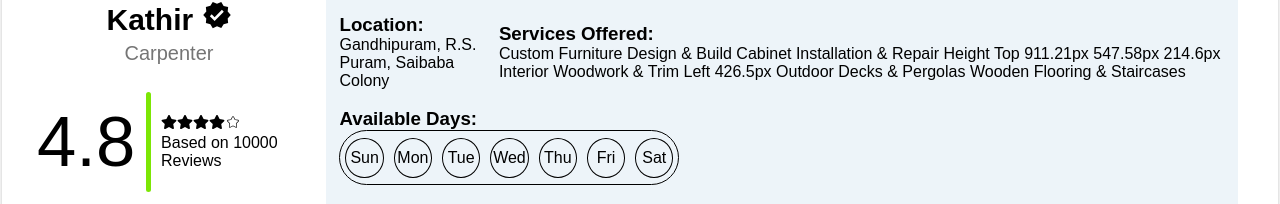
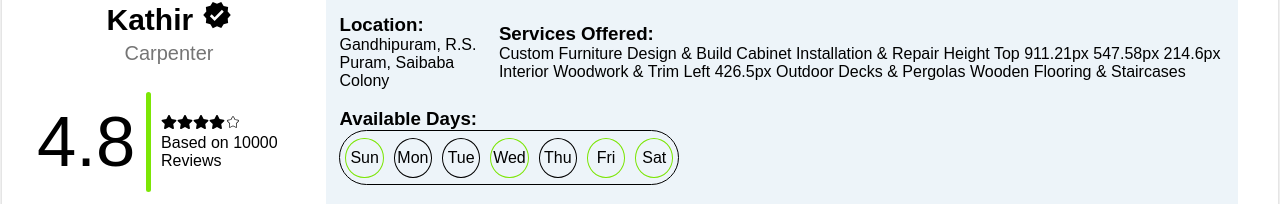
Before and after one commit to yusuf0205/AskIT, a React (Create React App) app in the folder askit/: page / in a window 1280 px wide. Shown: the part 428-632 px from the top of the page. Built offline with nearby package versions, Linux system fonts and the light colour scheme; the HTML template or start-up script is replaced by a standard one.

Commit message:
95% done

```diff
--- a/askit/src/Component/Profile/profile.css
+++ b/askit/src/Component/Profile/profile.css
@@ -150,7 +150,7 @@
 .line {
   width: 5px;
   height: 100px;
-  background: #7CE605;
+  background: #7ce605;
   border-radius: 5px;
 }
 
@@ -164,7 +164,8 @@
   background: transparent;
 }
 
-.review-number, .star{
+.review-number,
+.star {
   margin-left: 10px;
 }
 .posted {
@@ -187,7 +188,7 @@
   border-radius: 20px;
 }
 
-.content{
+.content {
   display: flex;
   flex-direction: column;
   justify-content: flex-start;
@@ -198,23 +199,23 @@
   border-radius: 20px;
 }
 
-.special{
+.special {
   display: flex;
   justify-content: space-evenly;
   align-items: center;
 }
 
-.box-plot{
+.box-plot {
   display: flex;
   justify-content: flex-start;
   align-items: center;
-  width:340px;
-  height:55px;
-  border-radius:36px;
+  width: 340px;
+  height: 55px;
+  border-radius: 36px;
   border: 1px solid #000000;
 }
 
-.day{
+.day {
   display: flex;
   justify-content: center;
   align-items: center;
@@ -222,7 +223,17 @@
   height: 40px;
   border-radius: 50%;
   margin: 5px;
-  border: 1px solid #000000;
+  border: 1.5px solid #000000;
+}
+
+.day.available {
+  border-color: #7ce605;
+}
+
+.day.available:hover {
+  cursor: pointer;
+  background: #7ce605;
+  border-color: none;
 }
 
 .special2 {
@@ -233,7 +244,7 @@
   height: 50px;
 }
 
-.call{
+.call {
   display: flex;
   justify-content: space-around;
   align-items: center;
@@ -246,17 +257,17 @@
   cursor: pointer;
 }
 
-.callsym{
+.callsym {
   display: flex;
   justify-content: center;
   align-items: center;
   width: 30px;
   height: 30px;
   border-radius: 50%;
-  background: #7CE605;
+  background: #7ce605;
 }
 
-.price{
+.price {
   margin-left: auto;
   display: flex;
   justify-content: space-around;
@@ -270,12 +281,12 @@
   cursor: pointer;
 }
 
-.pricesym{
+.pricesym {
   display: flex;
   justify-content: center;
   align-items: center;
   width: 30px;
   height: 30px;
   border-radius: 50%;
-  background: #7CE605;
+  background: #7ce605;
 }
--- a/askit/src/Component/Profile/profile.jsx
+++ b/askit/src/Component/Profile/profile.jsx
@@ -95,13 +95,83 @@ const Profile = () => {
               <div className="working-hours">
                 <h3>Available Days:</h3>
                 <div className="box-plot">
-                  <div className="day">Sun</div>
-                  <div className="day">Mon</div>
-                  <div className="day">Tue</div>
-                  <div className="day">Wed</div>
-                  <div className="day">Thu</div>
-                  <div className="day">Fri</div>
-                  <div className="day">Sat</div>
+                  <div
+                    className={`day ${
+                      data.availableDays
+                        .map((d) => d.toLowerCase())
+                        .includes("sunday")
+                        ? "available"
+                        : ""
+                    }`}
+                  >
+                    Sun
+                  </div>
+                  <div
+                    className={`day ${
+                      data.availableDays
+                        .map((d) => d.toLowerCase())
+                        .includes("monday")
+                        ? "available"
+                        : ""
+                    }`}
+                  >
+                    Mon
+                  </div>
+                  <div
+                    className={`day ${
+                      data.availableDays
+                        .map((d) => d.toLowerCase())
+                        .includes("tuesday")
+                        ? "available"
+                        : ""
+                    }`}
+                  >
+                    Tue
+                  </div>
+                  <div
+                    className={`day ${
+                      data.availableDays
+                        .map((d) => d.toLowerCase())
+                        .includes("wednesday")
+                        ? "available"
+                        : ""
+                    }`}
+                  >
+                    Wed
+                  </div>
+                  <div
+                    className={`day ${
+                      data.availableDays
+                        .map((d) => d.toLowerCase())
+                        .includes("thursday")
+                        ? "available"
+                        : ""
+                    }`}
+                  >
+                    Thu
+                  </div>
+                  <div
+                    className={`day ${
+                      data.availableDays
+                        .map((d) => d.toLowerCase())
+                        .includes("friday")
+                        ? "available"
+                        : ""
+                    }`}
+                  >
+                    Fri
+                  </div>
+                  <div
+                    className={`day ${
+                      data.availableDays
+                        .map((d) => d.toLowerCase())
+                        .includes("saturday")
+                        ? "available"
+                        : ""
+                    }`}
+                  >
+                    Sat
+                  </div>
                 </div>
               </div>
               <br />
```
